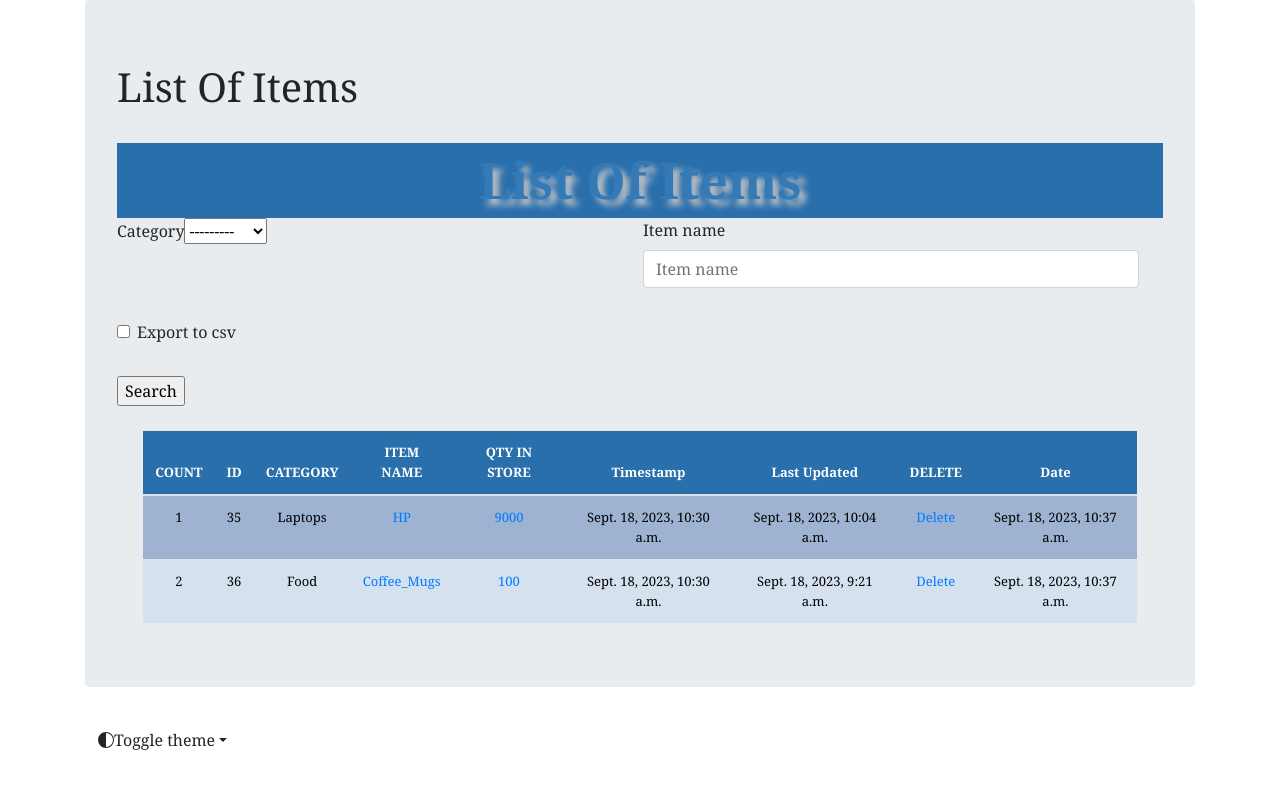
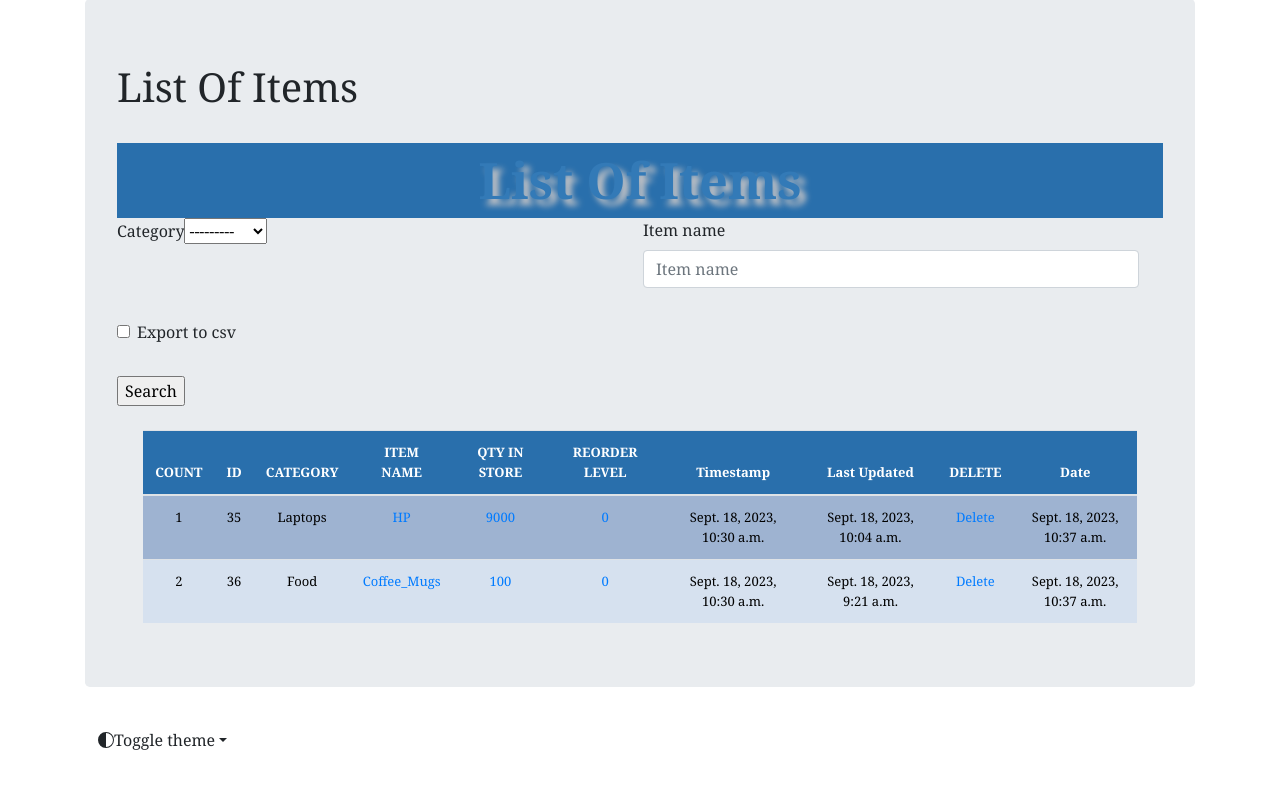
Before and after one commit to georgesroberto/Stock-Management-System, a Django app: page /list_items/ in a window 1280 px wide. Shown: the part 73-879 px from the top of the page. Run offline with Django 4.2, Linux system fonts and the light colour scheme; a user stored in the database is signed in; data comes from the database, SQL or seed files in the repository; some libraries are stand-ins or nearby versions.

Commit message:
Including reorders to our frontend

```diff
--- a/inventory/templates/list_items.html
+++ b/inventory/templates/list_items.html
@@ -39,6 +39,7 @@
                 <th>CATEGORY</th>
                 <th>ITEM NAME</th>
                 <th>QTY IN STORE</th>
+                <th>REORDER LEVEL</th>
                 <th>Timestamp</th>
                 <th>Last Updated</th>
                 <th>DELETE</th>
@@ -53,7 +54,16 @@
                 <td>{{ instance.id }}</td>
                 <td>{{instance.category}}</td>
                 <td><a href="{% url 'update_item' instance.id %}">{{instance.item_name}}</a></td>
-                <td><a href="{% url 'stock_detail' instance.id %}">{{instance.quantity}}</a></td>
+                <td>
+                    {% if instance.quantity <= instance.reorder_level %}
+                    <div style="background-color: orange;">
+                        <a href="{% url 'stock_detail' instance.id %}">{{instance.quantity}}</a>
+                    </div>
+                    {% else %}
+                        <a href="{% url 'stock_detail' instance.id %}">{{instance.quantity}}</a>
+                    {% endif %}
+                </td>
+                <td><a href="{% url 'reorder_level' instance.id %}">{{ instance.reorder_level }}</a></td>
                 <td>{{ instance.timestamp }}</td>
                 <td>{{ instance.last_updated }}</td>
                 <td><a href="{% url 'delete_items' instance.id %}">Delete</a></td>
```
